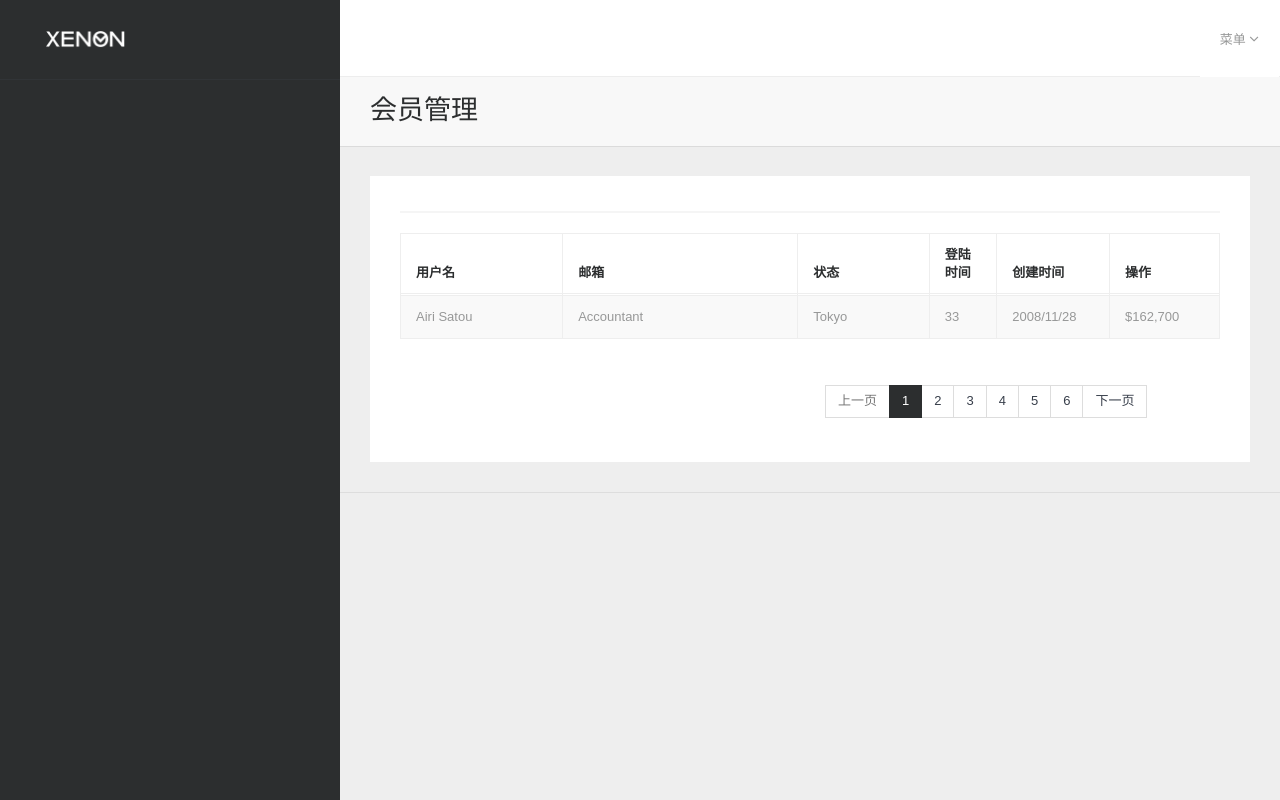
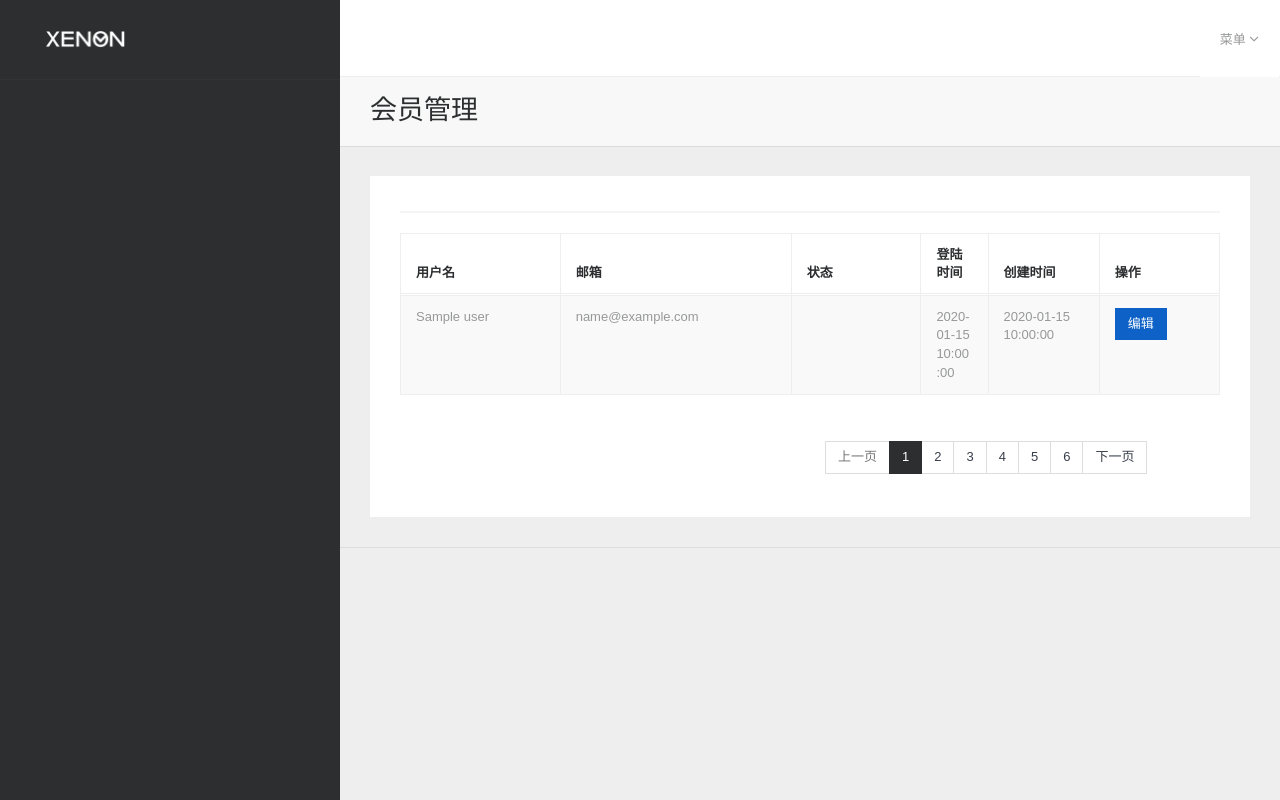
Before and after one commit to iskyc/ADAdmin, a PHP site: template templates/member.twig in a window 1280 px wide. Run offline with PHP 8.4, Linux system fonts and the light colour scheme; the template is opened without the code that fills it: most values are stand-ins (such as "Sample title", 1, 10 or a date in 2020); style sheets or scripts are compiled from the project's sources; some libraries are stand-ins or nearby versions; some web fonts are replaced.

Commit message:
成员数据

```diff
--- a/index.php
+++ b/index.php
@@ -95,9 +95,9 @@ $app->get('/member', function (Request $request, Response $response)
         return $response->withStatus(404);
     }
 
-//    $users = $this->db->select('');
+   $users = $this->db->select('users', '*', ['type[=]' => 1]);
 
-    return render($this, $response, 'member.twig');
+    return render($this, $response, 'member.twig', array('users' => $users));
 });
 
 $app->get('/adconfig', function (Request $request, Response $response)
--- a/templates/member.twig
+++ b/templates/member.twig
@@ -32,17 +32,29 @@
                 <table id="userinfo" class="table table-striped table-bordered dataTable" cellspacing="0" width="100%" role="grid" style="width: 100%;">
                     <thead>
                     <tr role="row">
-                        <th tabindex="0" rowspan="1" colspan="1" style="width: 209px;">用户名</th><th  tabindex="0" rowspan="1" colspan="1" style="width: 311px;">邮箱</th><th tabindex="0" rowspan="1" colspan="1" style="width: 166px;">状态</th><th tabindex="0" rowspan="1" colspan="1" style="width: 77px;">登陆时间</th><th tabindex="0" rowspan="1" colspan="1" style="width: 140px;">创建时间</th><th tabindex="0" rowspan="1" colspan="1" style="width: 136px;">操作</th></tr>
+                        <th tabindex="0" rowspan="1" colspan="1" style="width: 209px;">用户名</th>
+                        <th  tabindex="0" rowspan="1" colspan="1" style="width: 311px;">邮箱</th>
+                        <th tabindex="0" rowspan="1" colspan="1" style="width: 166px;">状态</th>
+                        <th tabindex="0" rowspan="1" colspan="1" style="width: 77px;">登陆时间</th>
+                        <th tabindex="0" rowspan="1" colspan="1" style="width: 140px;">创建时间</th>
+                        <th tabindex="0" rowspan="1" colspan="1" style="width: 136px;">操作</th>
+                    </tr>
                     </thead>
                     <tbody>
-                    <tr role="row" class="odd">
-                        <td class="sorting_1">Airi Satou</td>
-                        <td>Accountant</td>
-                        <td>Tokyo</td>
-                        <td>33</td>
-                        <td>2008/11/28</td>
-                        <td>$162,700</td>
-                    </tr>
+                        {% for user in users %}
+                        <tr role="row" class="odd">
+                                <td>{{ user.name }}</td>
+                                <td>{{ user.email }}</td>
+                                <td>
+                                    {% if user.state != 0 %}
+
+                                    {% endif %}
+                                </td>
+                                <td>{{ user.last_time }}</td>
+                                <td>{{ user.create_time }}</td>
+                                <td><button class="btn btn-blue">编辑</button></td>
+                        </tr>
+                        {% endfor %}
                     </tbody>
                 </table>
                 <div class="row"><div class="col-xs-6"></div><div class="col-xs-6"><div class="dataTables_paginate paging_simple_numbers" id="example-1_paginate"><ul class="pagination"><li class="paginate_button previous disabled" aria-controls="example-1" tabindex="0" id="example-1_previous"><a href="#">上一页</a></li><li class="paginate_button active" aria-controls="example-1" tabindex="0"><a href="#">1</a></li><li class="paginate_button " aria-controls="example-1" tabindex="0"><a href="#">2</a></li><li class="paginate_button " aria-controls="example-1" tabindex="0"><a href="#">3</a></li><li class="paginate_button " aria-controls="example-1" tabindex="0"><a href="#">4</a></li><li class="paginate_button " aria-controls="example-1" tabindex="0"><a href="#">5</a></li><li class="paginate_button " aria-controls="example-1" tabindex="0"><a href="#">6</a></li><li class="paginate_button next" aria-controls="example-1" tabindex="0" id="example-1_next"><a href="#">下一页</a></li></ul></div></div></div></div>
```
